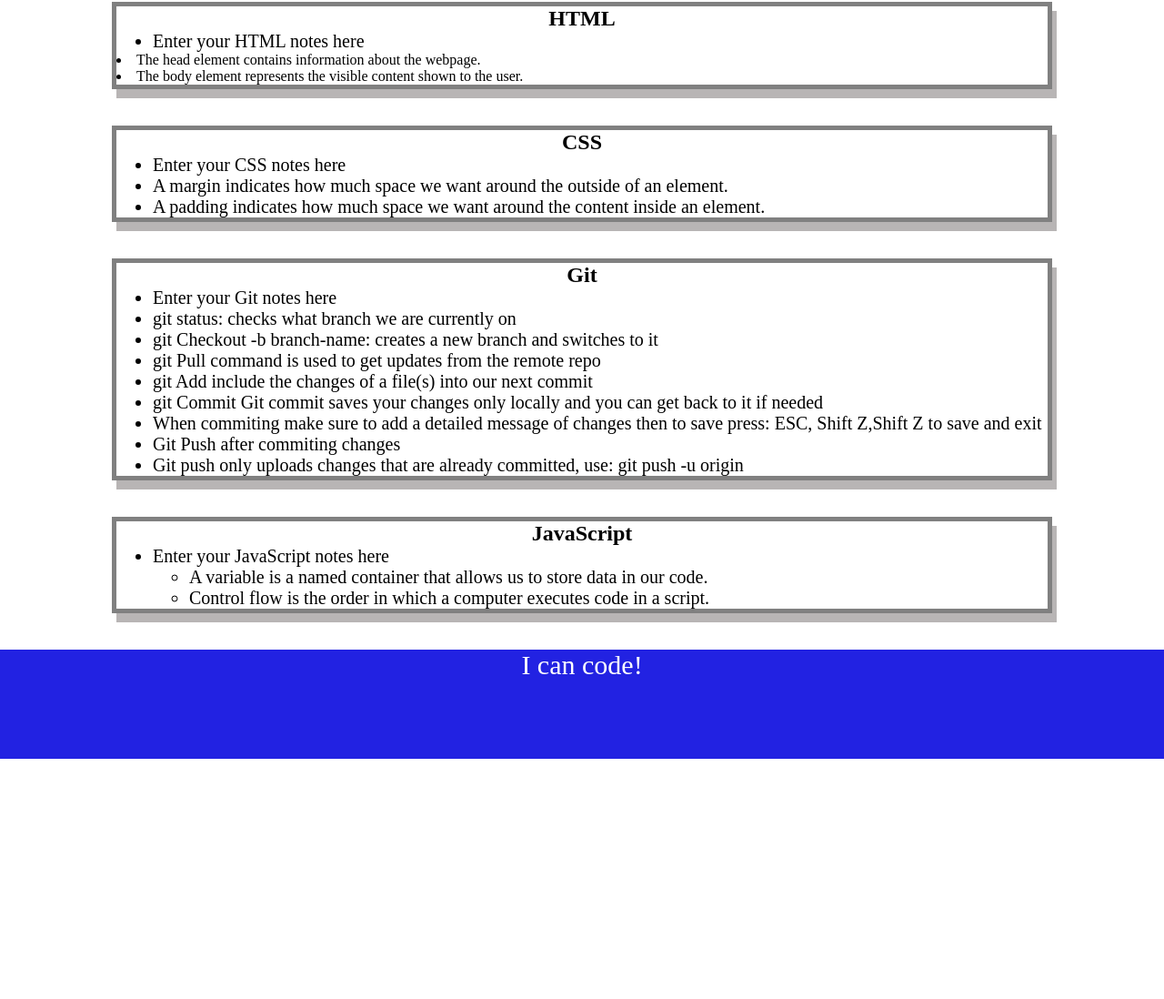
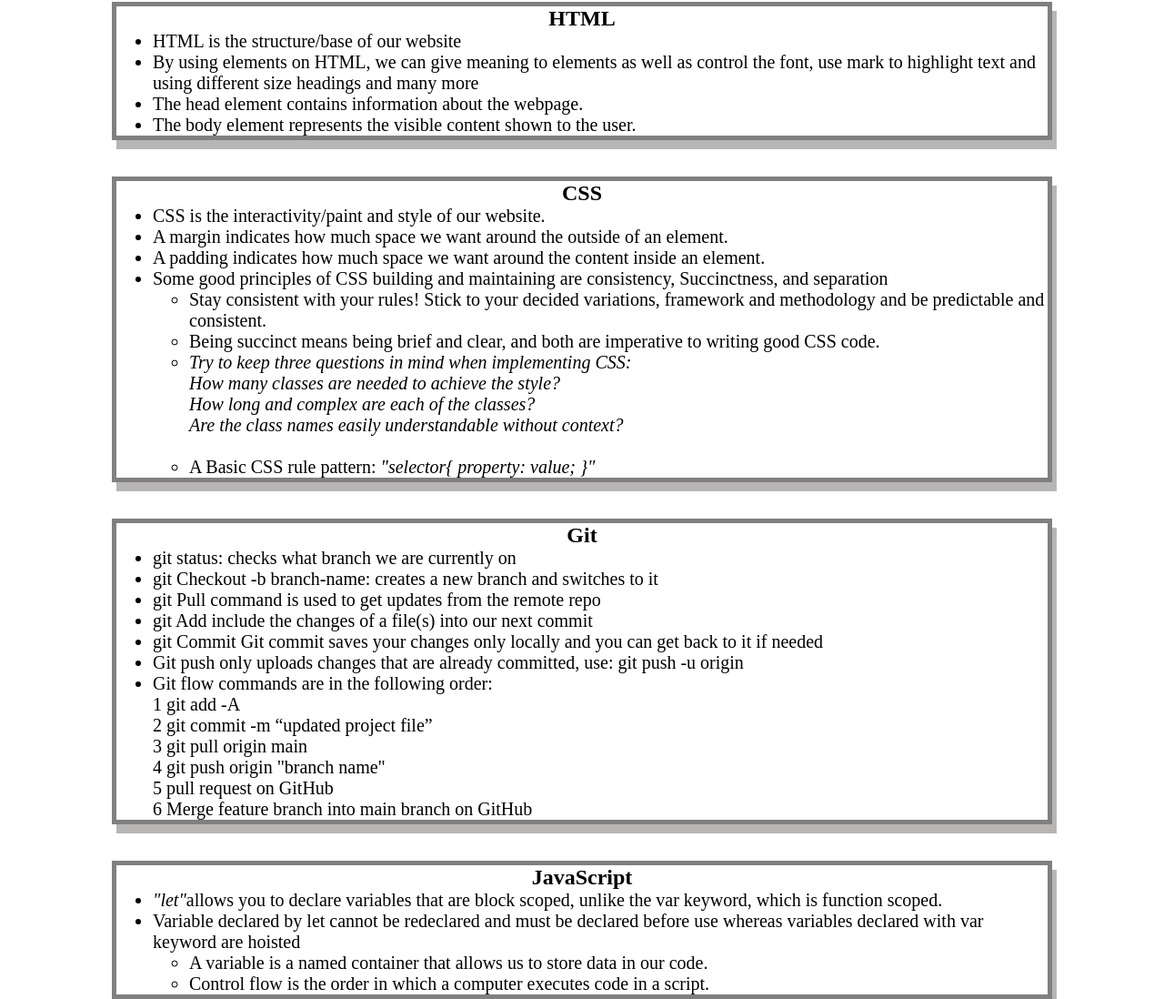
Before and after one commit to Sandramihaela/prework-study-guide, a plain HTML site: page assets/index.html in a window 1280 px wide. Shown: the part 208-1306 px from the top of the page at 91% size. Before the commit the page ends 1042 px from the top, so only its background shows below. Drawn offline with Linux system fonts and the light colour scheme.

Commit message:
updated notes in index.html file

```diff
--- a/assets/index.html
+++ b/assets/index.html
@@ -29,8 +29,8 @@
         <section class="card" id="html-section">
           <h2>HTML</h2>
           <ul>
-            <li>Enter your HTML notes here</li>
-          </ul>
+            <li>HTML is the structure/base of our website</li>
+            <li>By using elements on HTML, we can give meaning to elements as well as control the font, use mark to highlight text and using different size headings and many more</li>
             <li>The head element contains information about the webpage.</li>
             <li>The body element represents the visible content shown to the user.</li>
           </ul>
@@ -39,31 +39,51 @@
         <section class="card" id="css-section">
           <h2>CSS</h2>
           <ul>
-            <li>Enter your CSS notes here</li>
+           <li>CSS is the interactivity/paint and style of our website.</li>
             <li>A margin indicates how much space we want around the outside of an element.</li>
-            <li>A padding indicates how much space we want around the content inside an element.</li>
+           <li>A padding indicates how much space we want around the content inside an element.</li>
+           <li> Some good principles of CSS building and maintaining are consistency, Succinctness, and separation</li>
+<ul>
+  <li> Stay consistent with your rules! Stick to your decided variations, framework and methodology and be predictable and consistent.</li>
+  <li> Being succinct means being brief and clear, and both are imperative to writing good CSS code.</li>
+  <li><em>Try to keep three questions in mind when implementing CSS:<br>
+
+
+    How many classes are needed to achieve the style?<br>
+    How long and complex are each of the classes?<br>
+    Are the class names easily understandable without context? </em></li> <br>
+    <li> A Basic CSS rule pattern: <em>"selector{ property: value; }"</em></li>
+</ul>
 
           </ul>
         </section>
 
+
         <section class="card" id="git-section">
       <h2>Git</h2>
      <ul>
-       <li>Enter your Git notes here</li>
+
        <li>git status: checks what branch we are currently on</li>
     <li>git Checkout -b branch-name: creates a new branch and switches to it</li>
     <li>git Pull command is used to get updates from the remote repo</li>
     <li>git Add  include the changes of a file(s) into our next commit</li>
     <li>git Commit Git commit saves your changes only locally and you can get back to it if needed</li>
-    <li>When commiting make sure to add a detailed message of changes then to save press: ESC, Shift Z,Shift Z to save and exit</li>
-    <li>Git Push after commiting changes</li>
     <li>Git push only uploads changes that are already committed, use: git push -u origin</li>
+    <li>Git flow commands are in the following order:<br>
+     1 git add -A <br>
+     2 git commit -m “updated project file”<br>
+     3 git pull origin main <br>
+     4 git push origin "branch name"<br>
+     5 pull request on GitHub<br>
+     6 Merge feature branch into main branch on GitHub<br>
+       </li>
    </section>
 
         <section class="card" id="javascript-section">
      <h2>JavaScript</h2>
      <ul>
-       <li>Enter your JavaScript notes here</li>
+       <li><em>"let"</em>allows you to declare variables that are block scoped, unlike the var keyword, which is function scoped.</li>
+       <li> Variable declared by let cannot be redeclared and must be declared before use whereas variables declared with var keyword are hoisted</li>
        <ul>
         <li>A variable is a named container that allows us to store data in our code.</li>
         <li>Control flow is the order in which a computer executes code in a script.</li>
```
